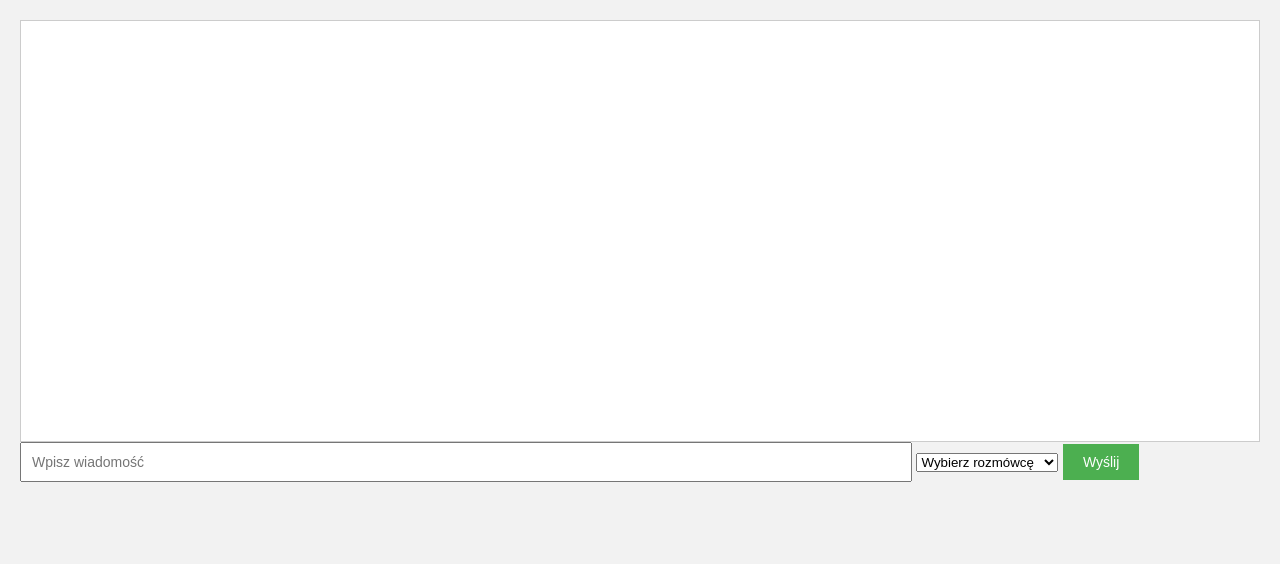
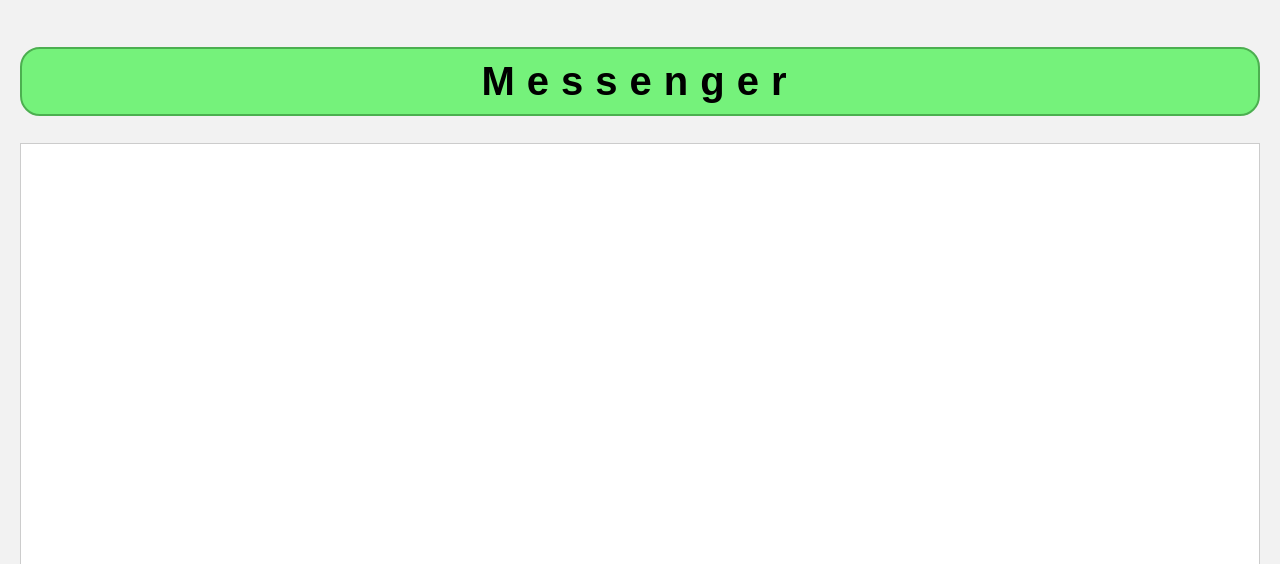
Before and after one commit to kamiltarach/mes, a PHP site: page /mes.html in a window 1280 px wide. Shown: the top 564 px of the page. Run offline with PHP 8.4, Linux system fonts and the light colour scheme.

Commit message:
male aktualizacje
SQL dalej sie jebie i w wiadomosciach wpisuje uzytkownika

```diff
--- a/mes.css
+++ b/mes.css
@@ -3,6 +3,16 @@ body {
   margin: 0;
   padding: 20px;
   background-color: #f2f2f2;
+}
+
+header h1{
+  padding: 10px;
+  border: 2px solid #4CAF50;
+  border-radius: 20px;
+  letter-spacing: 12px;
+  font-size: 250%;
+  text-align: center;
+  background-color: #75f27b;
 }
 
 #message-container {
--- a/mes.html
+++ b/mes.html
@@ -5,11 +5,17 @@
   <link rel="stylesheet" href="mes.css">
   <script src="https://ajax.googleapis.com/ajax/libs/jquery/3.5.1/jquery.min.js"></script>
   <meta charset="utf-8">
+  <link rel="icon" href="logo.png">
 </head>
 <body>
+  <header>
+    <h1>Messenger</h1>
+  </header>
   <div id="message-container"></div>
   <form id="message-form" action="mes.php" method="POST">
-    <input type="text" id="message-input" name="message" placeholder="Wpisz wiadomość" />
+    <!--miejsce wiadomosci-->
+    <input type="text" id="message-input" name="message" placeholder="Wpisz wiadomość">
+    <!--wybieranie rozmowcy-->
     <select id="recipient-select" name="recipient">
       <option value="">Wybierz rozmówcę</option>
       <option value="Kamil Tarach">Kamil Tarach</option>
```
Also changed, not shown: logo.png (added). Lines whose indentation alone changed are shown as unchanged.
